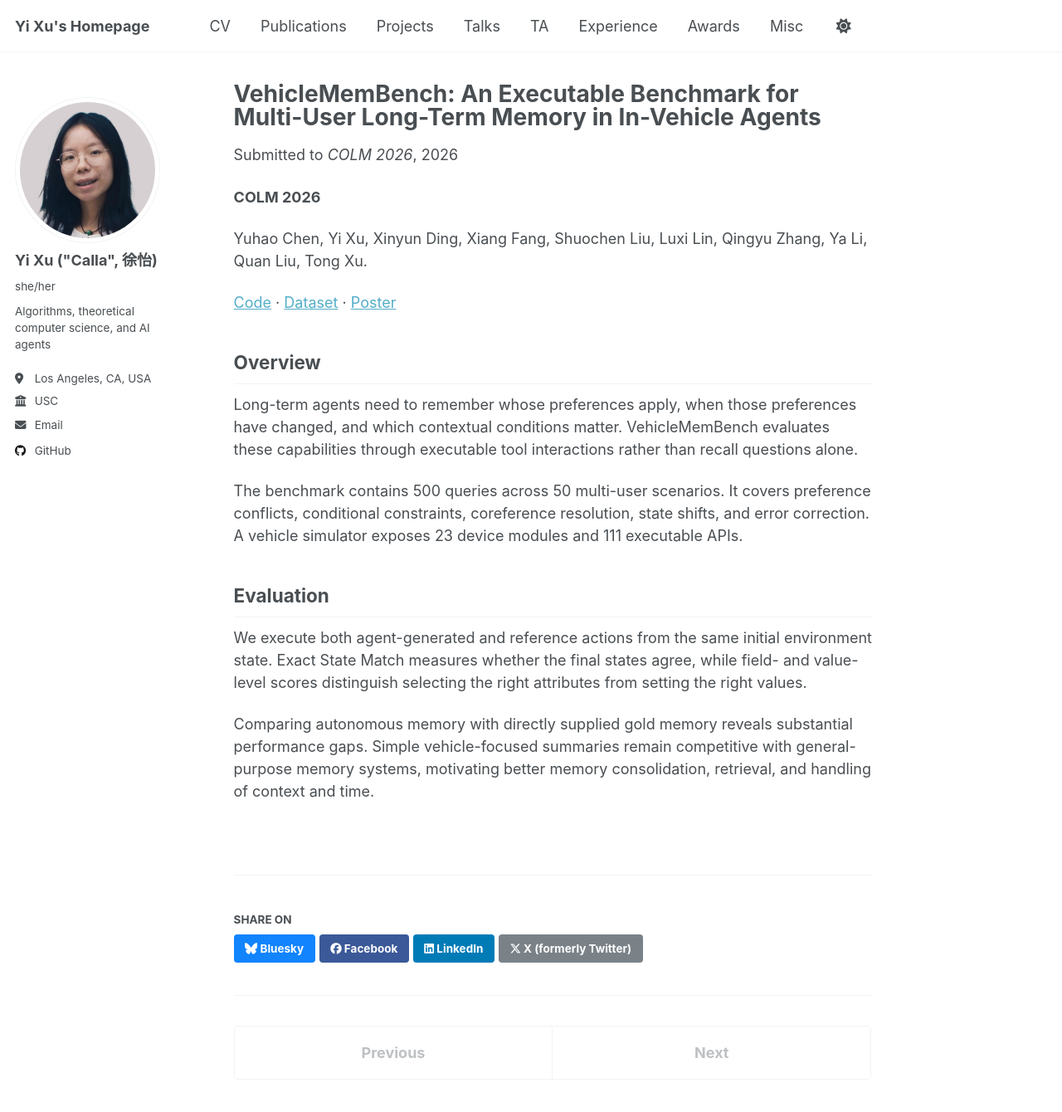
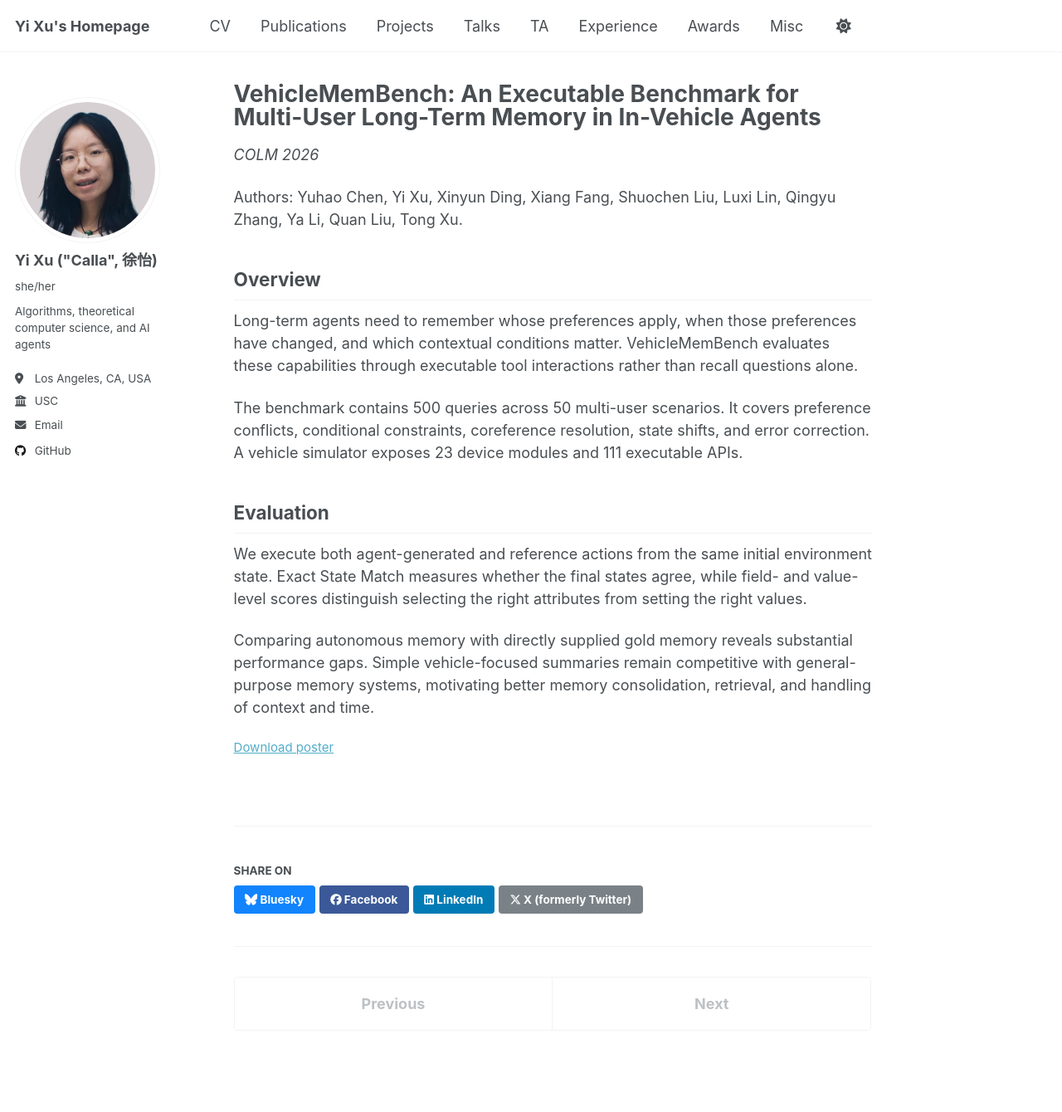
Before and after one commit to yixu-cs/yixu-cs.github.io, a Jekyll site: the page built from _publications/4-vehiclemembench.md, in a window 1280 px wide and 1400 px high. Shown: the top 1340 px of the window at 83% size. Built offline with Jekyll 4.4.1, drawn with Linux system fonts in a browser that asks for light colours; a script that is not in the unit is left out.

Commit message:
fix: unify paper detail authors venue and poster download

```diff
--- a/_layouts/single.html
+++ b/_layouts/single.html
@@ -36,6 +36,8 @@ layout: default
 
         {% if page.collection == 'teaching' %}
           <p> {{ page.type }}, <i>{{ page.venue }}</i>, {{ page.date | default: "1900-01-01" | date: "%Y" }} </p>
+        {% elsif page.collection == 'publications' and page.category == 'conference' and page.venue %}
+          <p><i>{{ page.venue }}</i></p>
         {% elsif page.collection == 'publications' and page.category == 'manuscripts' and page.date %}
           <p>Finished in {{ page.date | default: "1900-01-01" | date: "%Y" }} </p>
         {% elsif page.venue and page.date %}
@@ -75,6 +77,10 @@ layout: default
           <p style="font-size: smaller"><a href="{{ page.bibtexurl }}">Download Bibtex</a></p>
         {% endif %}
 
+        {% if page.posterurl %}
+          <p style="font-size: smaller"><a href="{{ page.posterurl }}">Download poster</a></p>
+        {% endif %}
+
         {% if page.link %}<div><a href="{{ page.link }}" class="btn">{{ site.data.ui-text[site.locale].ext_link_label | default: "Direct Link" }}</a></div>{% endif %}
       </section>
 
--- a/_publications/4-vehiclemembench.md
+++ b/_publications/4-vehiclemembench.md
@@ -12,11 +12,7 @@ excerpt: 'An executable benchmark that evaluates whether agents can use evolving
 authors: 'Yuhao Chen, Yi Xu, Xinyun Ding, Xiang Fang, Shuochen Liu, Luxi Lin, Qingyu Zhang, Ya Li, Quan Liu, Tong Xu'
 ---
 
-**COLM 2026**
-
-Yuhao Chen, Yi Xu, Xinyun Ding, Xiang Fang, Shuochen Liu, Luxi Lin, Qingyu Zhang, Ya Li, Quan Liu, Tong Xu.
-
-[Code](https://github.com/MINE-USTC/VehicleMemBench) · [Dataset](https://huggingface.co/datasets/callalilya/VehicleMemBench) · [Poster](/files/VehicleMemBench-poster.pdf)
+Authors: Yuhao Chen, Yi Xu, Xinyun Ding, Xiang Fang, Shuochen Liu, Luxi Lin, Qingyu Zhang, Ya Li, Quan Liu, Tong Xu.
 
 ## Overview
 
```
